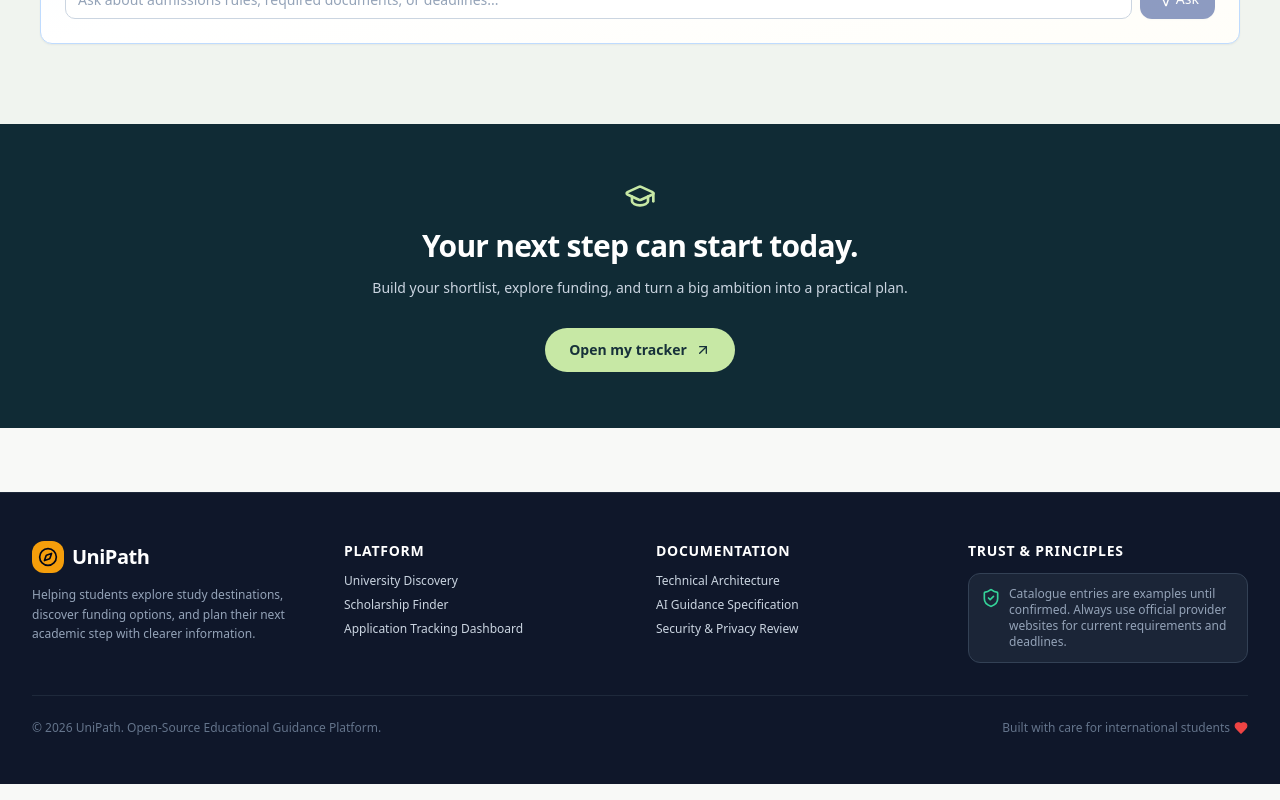
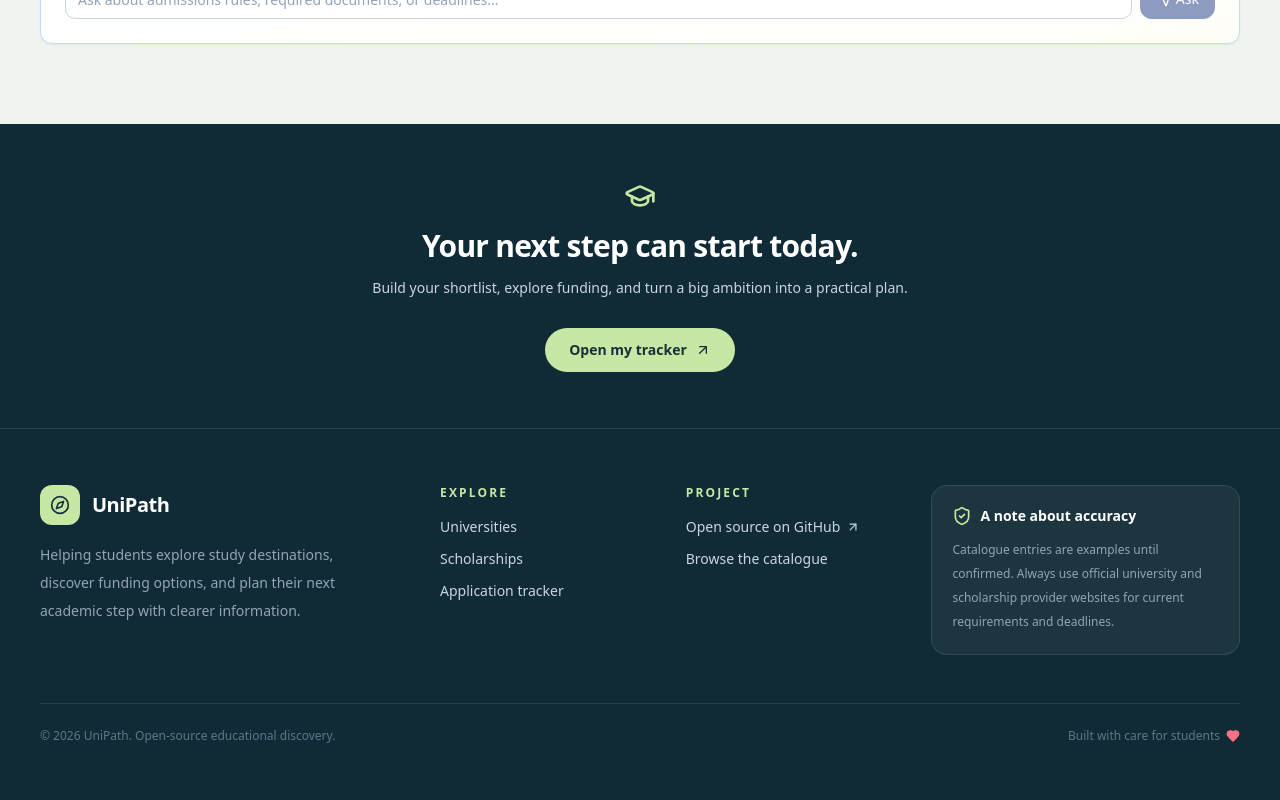
Before and after one commit to khalloukibrahim03-rgb/UniPath-University-Scholarship-Finder, a Next.js app: page / in a window 1280 px wide. Shown: the part 2817-3617 px from the top of the page. Built offline with nearby package versions, Linux system fonts and the light colour scheme.

Commit message:
design: align footer with new visual identity and working links

```diff
--- a/components/layout/Footer.tsx
+++ b/components/layout/Footer.tsx
@@ -1,89 +1,46 @@
 import React from "react";
 import Link from "next/link";
-import { Compass, ShieldCheck, Heart } from "lucide-react";
+import { Compass, ShieldCheck, Heart, ArrowUpRight } from "lucide-react";
 
-export const Footer: React.FC = () => {
-  return (
-    <footer className="bg-slate-900 text-slate-300 border-t border-slate-800 mt-16">
-      <div className="max-w-7xl mx-auto px-4 sm:px-6 lg:px-8 py-12">
-        <div className="grid grid-cols-1 md:grid-cols-4 gap-8">
-          {/* Col 1 */}
-          <div className="space-y-3">
-            <div className="flex items-center gap-2">
-              <div className="p-1.5 bg-amber-500 text-slate-950 rounded-lg">
-                <Compass className="w-5 h-5" />
-              </div>
-              <span className="text-xl font-bold text-white tracking-tight">UniPath</span>
-            </div>
-            <p className="text-xs text-slate-400 leading-relaxed">
-              Helping students explore study destinations, discover funding options, and plan their next academic step with clearer information.
-            </p>
+export const Footer: React.FC = () => (
+  <footer className="mt-0 border-t border-white/10 bg-[#102b35] text-slate-300">
+    <div className="mx-auto max-w-7xl px-5 py-14 sm:px-8 lg:px-10">
+      <div className="grid gap-10 sm:grid-cols-2 lg:grid-cols-[1.4fr_.8fr_.8fr_1.2fr]">
+        <div className="max-w-xs">
+          <Link href="/" className="inline-flex items-center gap-3">
+            <span className="flex h-10 w-10 items-center justify-center rounded-xl bg-[#c7e8a5] text-[#17313a]"><Compass className="h-5 w-5" /></span>
+            <span className="text-xl font-bold tracking-tight text-white">UniPath</span>
+          </Link>
+          <p className="mt-4 text-sm leading-7 text-slate-400">Helping students explore study destinations, discover funding options, and plan their next academic step with clearer information.</p>
         </div>
 
-          {/* Col 2 */}
         <div>
-            <h4 className="text-sm font-semibold text-white uppercase tracking-wider mb-3">Platform</h4>
-            <ul className="space-y-2 text-xs">
-              <li>
-                <Link href="/universities" className="hover:text-amber-400 transition-colors">
-                  University Discovery
-                </Link>
-              </li>
-              <li>
-                <Link href="/scholarships" className="hover:text-amber-400 transition-colors">
-                  Scholarship Finder
-                </Link>
-              </li>
-              <li>
-                <Link href="/dashboard" className="hover:text-amber-400 transition-colors">
-                  Application Tracking Dashboard
-                </Link>
-              </li>
+          <h3 className="text-xs font-bold uppercase tracking-[0.18em] text-[#c7e8a5]">Explore</h3>
+          <ul className="mt-4 space-y-3 text-sm">
+            <li><Link href="/universities" className="transition hover:text-white">Universities</Link></li>
+            <li><Link href="/scholarships" className="transition hover:text-white">Scholarships</Link></li>
+            <li><Link href="/dashboard" className="transition hover:text-white">Application tracker</Link></li>
           </ul>
         </div>
 
-          {/* Col 3 */}
         <div>
-            <h4 className="text-sm font-semibold text-white uppercase tracking-wider mb-3">Documentation</h4>
-            <ul className="space-y-2 text-xs">
-              <li>
-                <a href="/docs/architecture.md" className="hover:text-amber-400 transition-colors">
-                  Technical Architecture
-                </a>
-              </li>
-              <li>
-                <a href="/docs/ai-guidance.md" className="hover:text-amber-400 transition-colors">
-                  AI Guidance Specification
-                </a>
-              </li>
-              <li>
-                <a href="/docs/security-and-privacy.md" className="hover:text-amber-400 transition-colors">
-                  Security & Privacy Review
-                </a>
-              </li>
+          <h3 className="text-xs font-bold uppercase tracking-[0.18em] text-[#c7e8a5]">Project</h3>
+          <ul className="mt-4 space-y-3 text-sm">
+            <li><a href="https://github.com/khalloukibrahim03-rgb/UniPath-University-Scholarship-Finder" target="_blank" rel="noreferrer" className="inline-flex items-center gap-1.5 transition hover:text-white">Open source on GitHub <ArrowUpRight className="h-3.5 w-3.5" /></a></li>
+            <li><Link href="/universities" className="transition hover:text-white">Browse the catalogue</Link></li>
           </ul>
         </div>
 
-          {/* Col 4 */}
-          <div>
-            <h4 className="text-sm font-semibold text-white uppercase tracking-wider mb-3">Trust & Principles</h4>
-            <div className="flex items-start gap-2 text-xs text-slate-400 bg-slate-800/80 p-3 rounded-lg border border-slate-700">
-              <ShieldCheck className="w-5 h-5 text-emerald-400 shrink-0 mt-0.5" />
-              <span>
-                Catalogue entries are examples until confirmed. Always use official provider websites for current requirements and deadlines.
-              </span>
-            </div>
+        <div className="rounded-2xl border border-white/10 bg-white/[0.05] p-5">
+          <div className="flex items-center gap-2 text-sm font-semibold text-white"><ShieldCheck className="h-5 w-5 text-[#c7e8a5]" /> A note about accuracy</div>
+          <p className="mt-3 text-xs leading-6 text-slate-400">Catalogue entries are examples until confirmed. Always use official university and scholarship provider websites for current requirements and deadlines.</p>
         </div>
       </div>
 
-        <div className="border-t border-slate-800 mt-8 pt-6 flex flex-col sm:flex-row items-center justify-between text-xs text-slate-500">
-          <p>© {new Date().getFullYear()} UniPath. Open-Source Educational Guidance Platform.</p>
-          <p className="flex items-center gap-1 mt-2 sm:mt-0">
-            <span>Built with care for international students</span>
-            <Heart className="w-3.5 h-3.5 text-red-500 fill-current" />
-          </p>
+      <div className="mt-12 flex flex-col gap-3 border-t border-white/10 pt-6 text-xs text-slate-500 sm:flex-row sm:items-center sm:justify-between">
+        <p>© {new Date().getFullYear()} UniPath. Open-source educational discovery.</p>
+        <p className="inline-flex items-center gap-1.5">Built with care for students <Heart className="h-3.5 w-3.5 fill-current text-rose-400" /></p>
       </div>
     </div>
   </footer>
 );
-};
```
Lines whose indentation alone changed are shown as unchanged.
